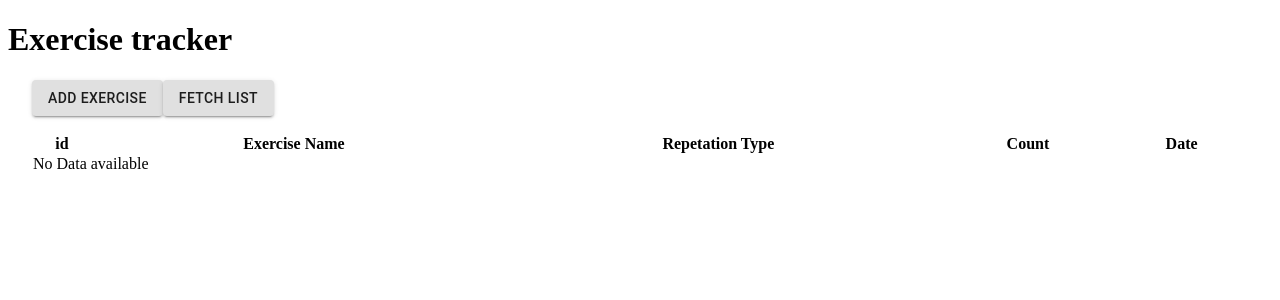
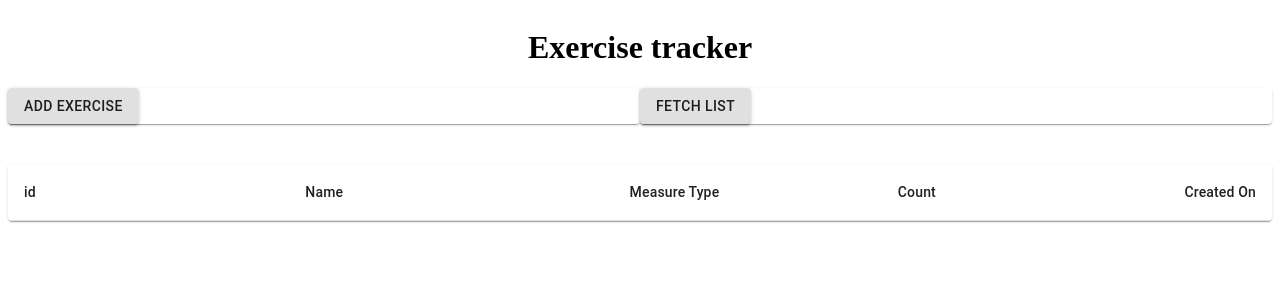
Before and after one commit to KJoshi123/fta_frontend, a React (Create React App) app: page / in a window 1280 px wide. Shown: the top 300 px of the page. Built offline with nearby package versions, Linux system fonts and the light colour scheme.

Commit message:
table component to show the exe list completed

```diff
--- a/src/Components/HomeComponent/home.tsx
+++ b/src/Components/HomeComponent/home.tsx
@@ -1,7 +1,9 @@
 import React, {useState, useEffect } from 'react';
 import Header from '../HeaderComponent/Header'
 import ApiService from '../../Api/ApiService';
-import { TextField, FormControl, Table, LinearProgress, Button, Container, InputLabel,Select,MenuItem, Box } from '@material-ui/core';
+import { TextField, FormControl, Table, LinearProgress, Button, Container, InputLabel,Select,MenuItem,
+TableBody, TableCell, TableContainer,TableHead, TableRow, Paper, Grid } from '@material-ui/core';
+import { listeners } from 'process';
 
 const Home : React.FC = () => {
 
@@ -10,8 +12,8 @@ const Home : React.FC = () => {
     const [loader, setLoader] = useState(false);
     const [showForm, setshowform] = useState(false);
     const [userId, setUserId] = useState(1);
-    const [tableData, setTableData] = useState();
     const [measureType,setmeasureType] = useState("rep");
+    const [tableData, setTableData] = useState<any>([]);
 
     const formToggle = () => {
         if(showForm){
@@ -66,58 +68,23 @@ const Home : React.FC = () => {
     const fetchLatest = async ()  => {
         setLoader(true);
         const data = await ApiService.getList("getlist?userid="+userId);
-        //createTableBody(data.data);
-        setTableData(data.data);
-        //console.log(tableData);
+        if(data?.statuscode===200)
+            createTableBody(data.data);
         setLoader(false);
-        //console.log(data);
     }
 
+    const createTableRow = (id:String, name:String, measureType:String, count:number, createdOn:any) =>{
+        return({id, name, measureType,count,createdOn});
+    }
     const createTableBody = (tableData : any) => {
-        console.log(tableData);
-        if(tableData){
-            return (
-                <tbody>
-                {tableData.forEach((row:any) => {
-                    //console.log(row)
-                    return(
-                        <tr id = {row._id}>
-                            <td>{row._id}</td>
-                            <td>{row.name}</td>
-                            <td>{row.measureType}</td>
-                            <td>{row.count}</td>
-                            <td>{row.createdOn}</td>
-                            {/*console.log(row._id);
-                            console.log(row.name);
-                            console.log(row.measureType);
-                            console.log(row.count);
-                            console.log(new Date(row.createdOn).getMonth());*/}
-                        </tr>
-                    )
-                    forceUpdateSa();
-                })}
-                <tr>
-                    <td colSpan={5}>
-                        Data is present.
-                    </td>
-                </tr>
-                </tbody>
+        var rowData : Array<any>=[];
+        tableData.forEach((element :any) =>{
 
-            )
-        }
-        else{
-            return(
-                <tbody>
-                    <tr>
-                        <td colSpan={5}>
-                            No Data available
-                        </td>
-                    </tr>
-                </tbody>
-            )
+            rowData.push(createTableRow(element._id,element.name,element.measureType,element.count,element.createdOn))
+        });
+        setTableData(rowData)
     }
 
-    }
 
     useEffect(() => {
         //fetchLatest();
@@ -126,8 +93,22 @@ const Home : React.FC = () => {
     return(
         <div>
             {loader?<LinearProgress color="secondary" />:(null)}
+            <Grid
+                container
+                spacing={0}
+                direction="column"
+                alignItems="center"
+                justifyContent="center"
+                style={{ minHeight: '20vh' }}
+            >
                  <Header />
-            <Container>
+                <Grid
+                    id="top-row"
+                    container
+                    style={{minHeight: '5vh'}}
+                >
+                    <Grid item xs={6}>
+                        <Paper >
                             <Button
                                 id = "opneForm"
                                 onClick={formToggle}
@@ -136,7 +117,10 @@ const Home : React.FC = () => {
                             >
                                 Add exercise
                             </Button>
-
+                        </Paper>
+                    </Grid>
+                    <Grid item xs={6}>
+                        <Paper >
                             <Button
                                 id = "fetchDetails"
                                 onClick={fetchLatest}
@@ -144,40 +128,40 @@ const Home : React.FC = () => {
                             >
                                 Fetch List
                             </Button>
+                        </Paper>
+                    </Grid>
+                </Grid>
 
                 {showForm?formHtmlLoader():(null)}
 
                 <br /><br/>
-            <Table>
-                <thead>
-                    <tr>
-                        <th>id</th>
-                        <th>Exercise Name</th>
-                        <th>Repetation Type</th>
-                        <th>Count</th>
-                        <th>Date</th>
-                    </tr>
-                </thead>
-                {createTableBody(tableData)}
-                {/*
-                    tableData?
-                        tableData.forEach((value : any) => {
-
-                        })
-                        :
-                        return(
-                            <tbody>
-                                <tr>
-                                    <td colSpan={5}>
-                                        No Data available
-                                    </td>
-                                </tr>
-                            </tbody>
-                        )
-                */}
+                <TableContainer component={Paper}>
+                    <Table aria-label="simple table">
+                        <TableHead>
+                            <TableRow>
+                                <TableCell>id</TableCell>
+                                <TableCell align="right">Name</TableCell>
+                                <TableCell align="right">Measure Type</TableCell>
+                                <TableCell align="right">Count</TableCell>
+                                <TableCell align="right">Created On</TableCell>
+                            </TableRow>
+                        </TableHead>
+                        <TableBody>
+                            {tableData?.map((row:any) => (
+                                <TableRow key={row.id}>
+                                <TableCell component="th" scope="row">
+                                {row.id}
+                                </TableCell>
+                                <TableCell align="right">{row.name}</TableCell>
+                                <TableCell align="right">{row.measureType}</TableCell>
+                                <TableCell align="right">{row.count}</TableCell>
+                                <TableCell align="right">{row.createdOn}</TableCell>
+                                </TableRow>
+                            ))}
+                            </TableBody>
                     </Table>
-
-        </Container>
+                </TableContainer>
+        </Grid>
         </div>
     )
 };
```
Lines whose indentation alone changed are shown as unchanged.
